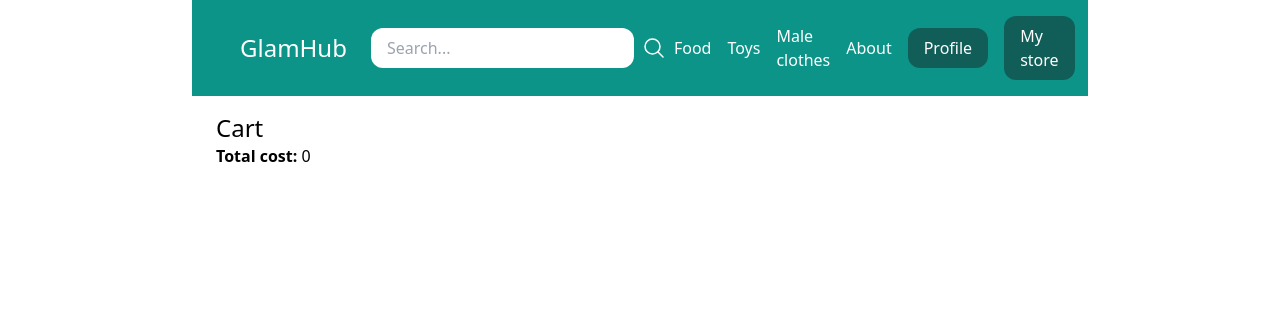
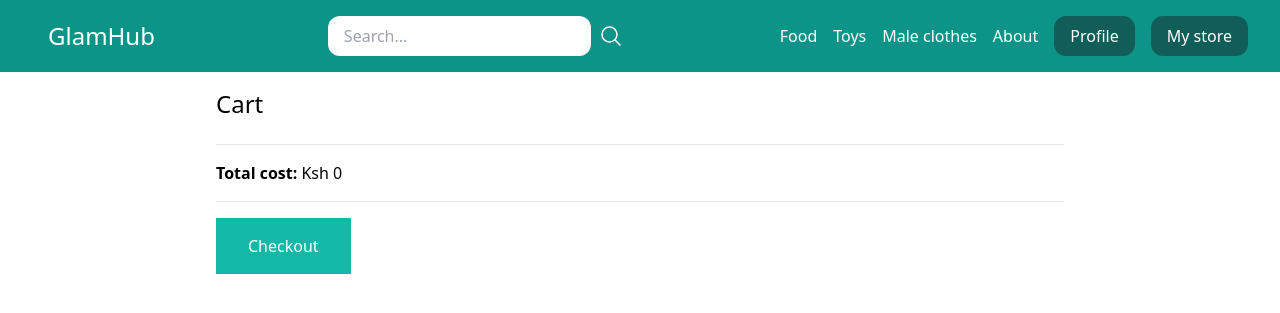
Before and after one commit to Wahomethegeek/GlamHub, a Django app: page /cart/ in a window 1280 px wide. Shown: the top 313 px of the page. Run offline with Django 5.2, Linux system fonts and the light colour scheme; a user stored in the database is signed in; data comes from the database, SQL or seed files in the repository; both versions use the stored data as it was after the commit; some libraries are stand-ins or nearby versions.

Commit message:
Fixing the design of the cart page

```diff
--- a/store/models.py
+++ b/store/models.py
@@ -67,6 +67,11 @@ class Product(models.Model):
 
     def make_thumbnail(self, image, size=(300, 300)):
         img = Image.open(image)
+
+        # Convert image to RGB
+        if img.mode != 'RGB':
+            img = img.convert('RGB')
+
         img.convert('RGB').thumbnail(size)
 
         thumb_io = BytesIO()
--- a/store/urls.py
+++ b/store/urls.py
@@ -6,7 +6,7 @@ urlpatterns = [
     path('add_to_cart/<str:product_id>/', views.add_to_cart, name='add_to_cart'),
     path('change_cart/<str:product_id>/', views.change_quantity, name='change_quantity'),
     path('cart/', views.cart_view, name='cart_view'),
-    path('remove_from_cart/<int:product_id>/', views.remove_from_cart, name='remove_from_cart'),
+    path('remove_from_cart/<str:product_id>/', views.remove_from_cart, name='remove_from_cart'),
     path('<slug:slug>/', views.category_detail, name='category_detail'),
     path('<slug:category_slug>/<slug:slug>/', views.product_detail, name='product_detail'),
 ]
--- a/templates/core/base.html
+++ b/templates/core/base.html
@@ -8,7 +8,7 @@
     <script src="https://cdn.tailwindcss.com"></script>
 </head>
 <body>
-<nav class="max-w-4xl mx-auto py-4 px-8 bg-teal-600 flex items-center justify-between">
+<nav class="max-w-7xl mx-auto py-4 px-8 bg-teal-600 flex items-center justify-between">
     <div class="logo">
         <a href="/" class="text-2xl px-4 text-white">GlamHub</a>
     </div>
--- a/templates/store/cart_view.html
+++ b/templates/store/cart_view.html
@@ -4,18 +4,39 @@
     Cart
 {% endblock %}
 {% block content %}
-    <h1 class="text-2xl"> Cart</h1>
+    <h1 class=" mb-6 text-2xl"> Cart</h1>
 
     {% for item in cart %}
-        <p>
-            <b>Title: </b>{{ item.product.title }}<br>
-            <b>Quantity: </b>{{ item.quantity }}<br>
+        <div class="px-4 py-4 mb-2 bg-teal-100 flex items-center">
 
-            <a href="{% url 'change_quantity' item.product.id %}?action=increase">Increase +</a><br>
-            <a href="{% url 'change_quantity' item.product.id %}?action=decrease">Decrease -</a><br>
+            <div>
+            <img src="{{ item.product.get_thumbnail }}" alt="" class="w-20">
+            </div>
 
-            <a href="{% url 'remove_from_cart' item.product.id %}">Remove from cart</a><br>
-        </p>
+            <div class="pl-6">
+            <h2 class="text-2xl">{{ item.product.title }}</h2>
+
+            <p class="text-sm text-gray-500"> Ksh {{ item.product.get_display_price }}</p>
+
+            <div class="mt-2 mb-2">
+            <a href="{% url 'change_quantity' item.product.id %}?action=increase" class="p-2">+</a>
+                {{ item.quantity }}
+            <a href="{% url 'change_quantity' item.product.id %}?action=decrease" class="p-2">-</a>
+            </div>
+
+            <a href="{% url 'remove_from_cart' item.product.id %}">
+                <svg xmlns="http://www.w3.org/2000/svg" fill="none" viewBox="0 0 24 24" stroke-width="1.5" stroke="currentColor" class="w-6 h-6">
+                    <path stroke-linecap="round" stroke-linejoin="round" d="m14.74 9-.346 9m-4.788 0L9.26 9m9.968-3.21c.342.052.682.107 1.022.166m-1.022-.165L18.16 19.673a2.25 2.25 0 0 1-2.244 2.077H8.084a2.25 2.25 0 0 1-2.244-2.077L4.772 5.79m14.456 0a48.108 48.108 0 0 0-3.478-.397m-12 .562c.34-.059.68-.114 1.022-.165m0 0a48.11 48.11 0 0 1 3.478-.397m7.5 0v-.916c0-1.18-.91-2.164-2.09-2.201a51.964 51.964 0 0 0-3.32 0c-1.18.037-2.09 1.022-2.09 2.201v.916m7.5 0a48.667 48.667 0 0 0-7.5 0"></path>
+                </svg>
+            </a>
+            </div>
+
+        </div>
     {% endfor %}
-    <strong>Total cost: </strong>{{ cart.get_total_cost }}
+    <hr class="mt-4 mb-4">
+    <strong>Total cost: </strong> Ksh {{ cart.get_total_cost }}
+
+    <hr class="mt-4 mb-4">
+
+    <a href="#" class="inline-block px-8 py-4 bg-teal-500 text-white">Checkout</a>
 {% endblock %}
```
Also changed, not shown: todo.txt (+5 -2 lines), db.sqlite3, media/uploads/product_thumbnails/Gaming_mouse.png (added).
